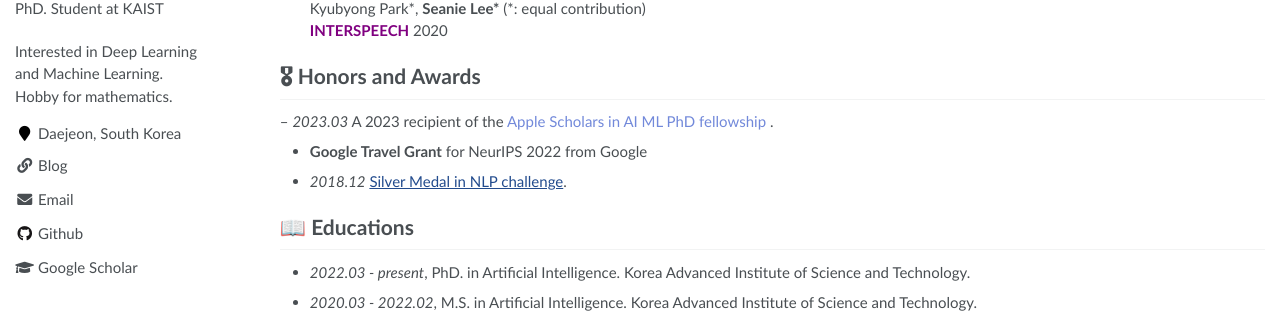
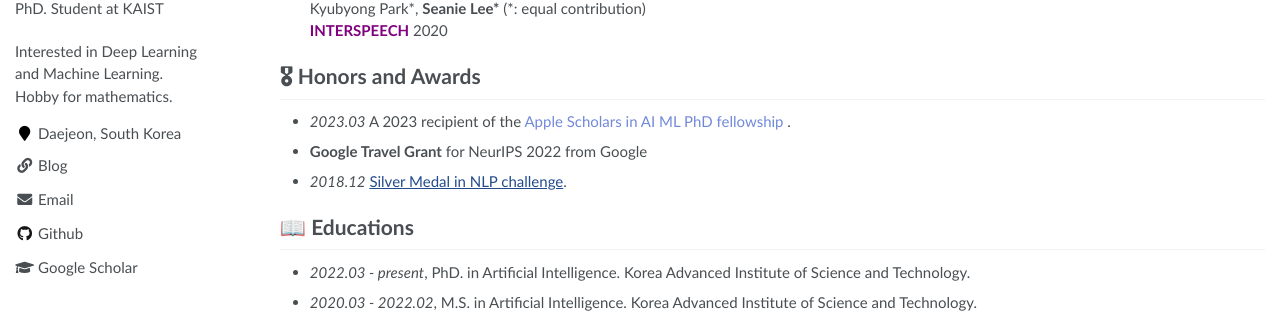
Before and after one commit to seanie12/seanie12.github.io, a Jekyll site: the page built from _pages/about.md, in a window 1280 px wide and 900 px high, scrolled down 1264 px. Shown: the part 360-673 px from the top of the window. Built offline with Jekyll 4.4.1, drawn with Linux system fonts in a browser that asks for light colours.

Commit message:
Update about.md

```diff
--- a/_pages/about.md
+++ b/_pages/about.md
@@ -102,7 +102,7 @@ Kyubyong Park\*, **Seanie Lee\*** (\*: equal contribution) \\
 
 
 # 🎖 Honors and Awards
--- *2023.03* A 2023 recipient of the <a href="https://machinelearning.apple.com/updates/apple-scholars-aiml-2023" style="color: #7289da; text-decoration: none;">Apple Scholars in AI ML PhD fellowship </a>.
+- *2023.03* A 2023 recipient of the <a href="https://machinelearning.apple.com/updates/apple-scholars-aiml-2023" style="color: #7289da; text-decoration: none;">Apple Scholars in AI ML PhD fellowship </a>.
 - **Google Travel Grant** for NeurIPS 2022 from Google
 - *2018.12* [Silver Medal in NLP challenge](https://github.com/naver/nlp-challenge).
 <!-- - *2021.09* Lorem ipsum dolor sit amet, consectetur adipiscing elit. Vivamus ornare aliquet ipsum, ac tempus justo dapibus sit amet.  -->
```
